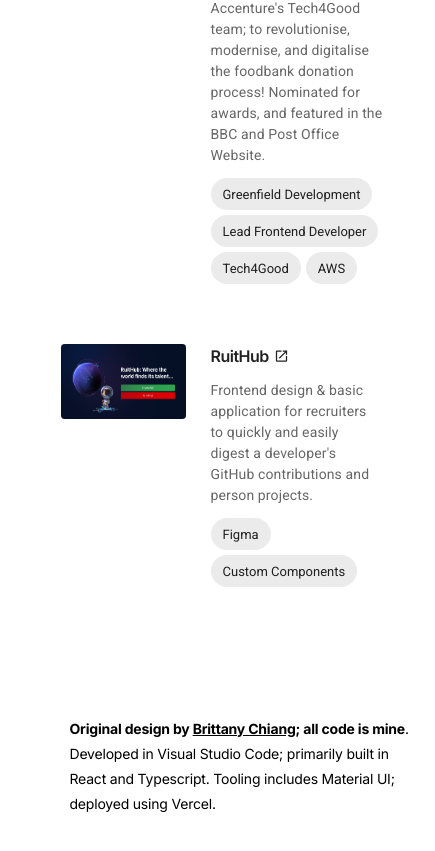
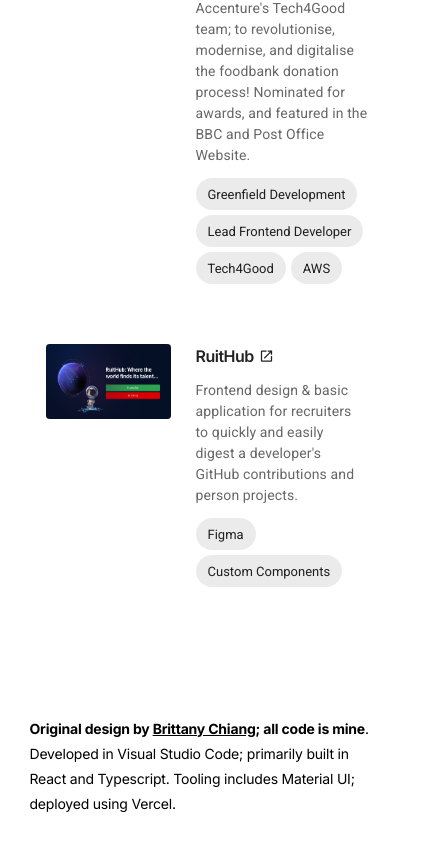
Before and after one commit to jan-bock/personal_website, a React (Create React App) app in the folder typescript-react-redux_web/: page / in a window 390 px wide. Shown: the part 4182-5033 px from the top of the page, 435 px wide, since content can reach past the window. Built offline with nearby package versions, Linux system fonts and the light colour scheme.

Commit message:
resizing for mobile

```diff
--- a/typescript-react-redux_web/src/App.css
+++ b/typescript-react-redux_web/src/App.css
@@ -112,7 +112,8 @@ html {
   font-size: 14px;
   line-height: 25px;
   padding-bottom: 55px;
-  padding-left: 25px;
+  margin: auto;
+  width: 42vw;
 }
 
 .brittany {
@@ -207,6 +208,18 @@ html {
   .experience-card {
     width: 90vw;
   }
+
+  .column-end-info {
+    font-family: 'Inter';
+    width: 90vw;
+    font-weight: 400;
+    letter-spacing: -0.2px;
+    font-size: 14px;
+    line-height: 25px;
+    padding-bottom: 55px;
+    padding-left: 0;
+    margin: auto;
+  }
 }
 
 @media (max-width:800px) {
@@ -222,7 +235,7 @@ html {
   .columns {
     display: flex;
     flex-direction: column;
-    padding-left: 25px;
+    padding-left: 10px;
   }
 
   #bio-container {
@@ -258,11 +271,12 @@ html {
     font-size: 14px;
     line-height: 25px;
     padding-bottom: 55px;
-    padding-left: 25px;
+    padding-left: 0;
+    margin: auto;
   }
 
   .lp-column.secondary-column {
     padding: 0%;
-    width: 100vw;
+    /* width: 100vw; */
   }
 }
```
